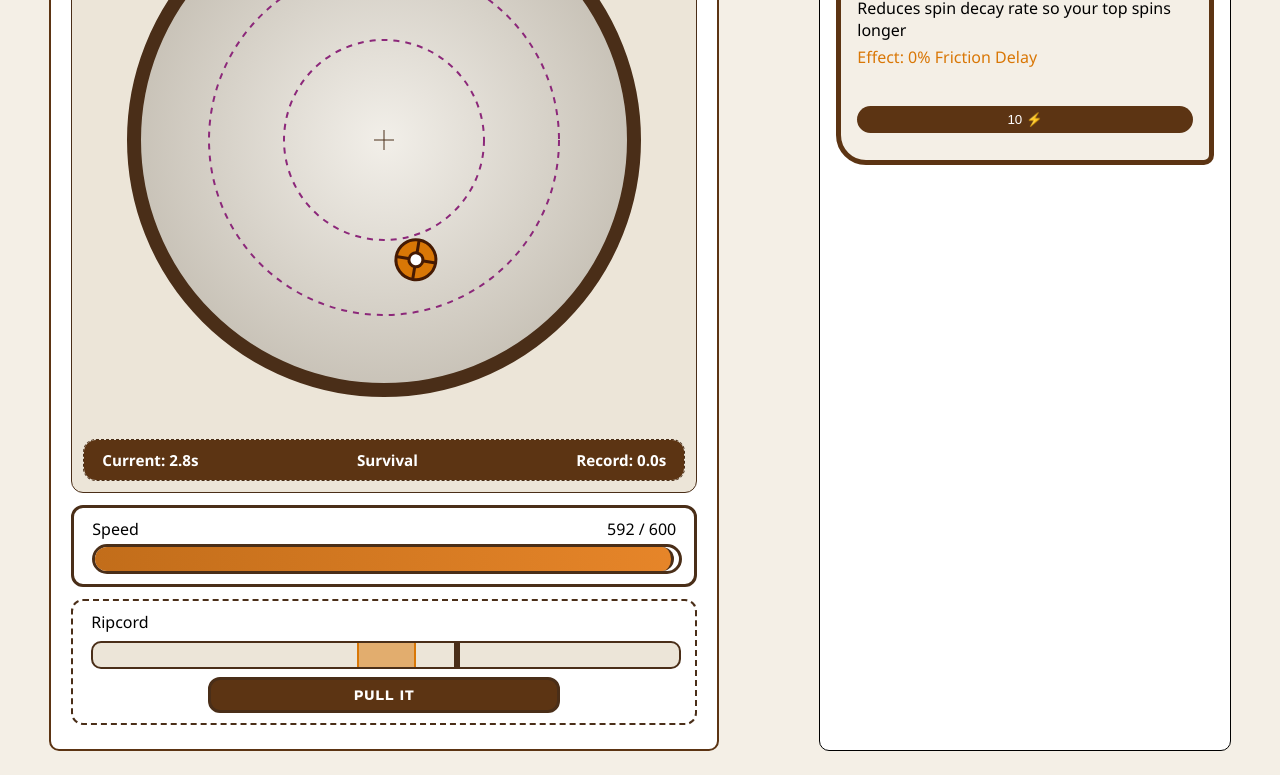
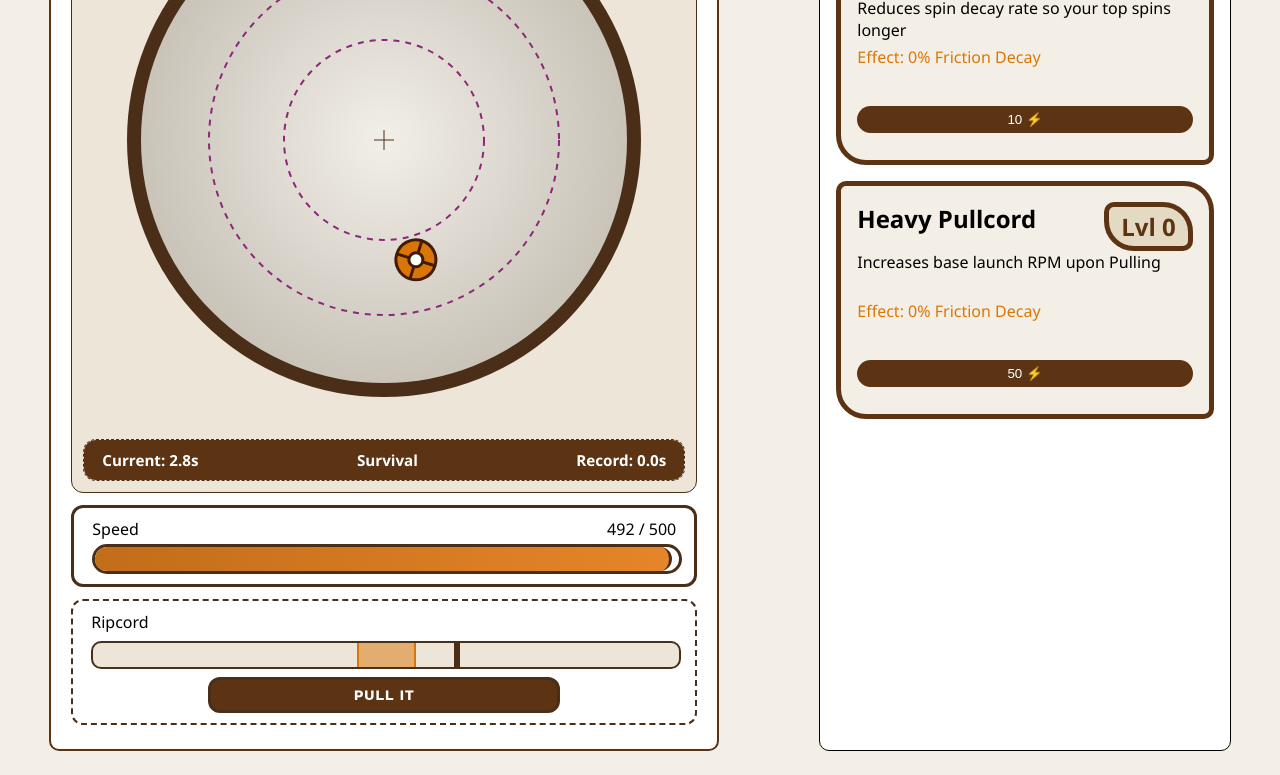
Before and after one commit to MGAceret/Incremental-Beyblade, a website built with Vite: page index.html in a window 1280 px wide. Both pictures are taken after a click on the button "PULL IT". Shown: the part 295-1070 px from the top of the page. Built offline with nearby package versions, Linux system fonts and the light colour scheme.

Commit message:
Add new upgrade for testing. Became far too redundant.

```diff
--- a/index.html
+++ b/index.html
@@ -77,7 +77,7 @@
                 <span id="bearing-desc"></span>
               </div>
               <div class="upgrade-module-effect">
-                Effect: <span id="bearing-effect"> 0% Friction Delay</span>
+                Effect: <span id="bearing-effect"> 0% Friction Decay</span>
               </div>
               <div class="upgrade-module-footer">
                 <button id="buy-bearing-btn" type="button">
@@ -85,6 +85,26 @@
                 </button>
               </div>
             </div>
+
+            <!-- Upgrade 2 -->
+            <div class="upgrade-module">
+              <div class="upgrade-module-header">
+                <h2>Heavy Pullcord</h2>
+                <div class="upgrade-module-level">
+                  <h2>Lvl <span id="pullcord-lvl">0</span></h2>
+                </div>
+              </div>
+              <div class="upgrade-module-desc">
+                <span id="pullcord-desc"></span>
+              </div>
+              <div class="upgrade-module-effect">
+                Effect: <span id="pullcord-effect"> 0% Friction Decay</span>
+              </div>
+              <div class="upgrade-module-footer">
+                <button id="buy-pullcord-btn" type="button">
+                  <span id="pullcord-cost">15</span> ⚡
+                </button>
+              </div>
           </div>
       </div>
     </div>
--- a/src/main.ts
+++ b/src/main.ts
@@ -63,16 +63,15 @@ ripcordBtn.addEventListener('click', () => {
   if (isSpinning) return; // Cannot launch if the beyblade is still active
 
   const accuracy = Math.abs(needlePos - 50);
-  let launchRpm = 1000;
-  let launchSpeed = 5.0;
+  let launchRpm = beyblade.maxRpm;
+  let launchSpeed = null;
 
   if (accuracy <= 5) {
     // Critical Launch
-    launchRpm = 2000;
+    launchRpm *= 3;
     launchSpeed = 8.0;
   } else {
     // Weak Launch
-    launchRpm = 600;
     launchSpeed = 3.0;
   }
 
@@ -120,6 +119,39 @@ buyBearingBtn.addEventListener('click', () => {
   }
 });
 
+const buyPullcordBtn = document.querySelector<HTMLButtonElement>('#buy-pullcord-btn')!;
+const pullcordLvl = document.querySelector<HTMLSpanElement>('#pullcord-lvl')!;
+const pullcordCost = document.querySelector<HTMLSpanElement>('#pullcord-cost')!;
+const pullcordDesc = document.querySelector<HTMLSpanElement>('#pullcord-desc')!;
+const pullcordEffect = document.querySelector<HTMLSpanElement>('#pullcord-effect')!;
+
+const pullcordUpgrade = upgrades[1];
+pullcordDesc.textContent = pullcordUpgrade.description;
+pullcordCost.textContent = getUpgradeCost(pullcordUpgrade).toString();
+
+
+buyPullcordBtn.addEventListener('click', () => {
+  const cost = getUpgradeCost(pullcordUpgrade);
+
+  if (spinEnergy >= cost) {
+    // 1. Spend
+    spinEnergy -= cost;
+    energyAmount.textContent = Math.floor(spinEnergy).toString();
+
+    // 2. Level up
+    pullcordUpgrade.level++;
+    energyAmount.textContent = Math.floor(spinEnergy).toString();
+
+    // 3. Apply upgraded physiscs
+    applyUpgradeEffect(pullcordUpgrade, beyblade);
+
+    // 4. Update UI
+    pullcordLvl.textContent = pullcordUpgrade.level.toString();
+    pullcordCost.textContent = getUpgradeCost(pullcordUpgrade).toString();
+    pullcordEffect.textContent = pullcordUpgrade.effectText(pullcordUpgrade.level);
+  }
+});
+
 // [ Animation of Canvas ]
 function animate() {
   ctx.clearRect(0, 0, canvas.width, canvas.height);
--- a/src/upgrades.ts
+++ b/src/upgrades.ts
@@ -20,7 +20,17 @@ export const upgrades: Upgrade[] = [
         baseCost: 10,
         costMultiplier: 1.5,
         description: 'Reduces spin decay rate so your top spins longer',
-        effectText: (lvl) => `-${lvl * 15}% Friction Decay`,
+        effectText: (lvl) => `${lvl * 15}% Friction Decay`,
+    },
+    {
+        id: 'heavy_pullcord',
+        name: 'Heavy Pullcord',
+        category: 'ripcord',
+        level: 0,
+        baseCost: 50,
+        costMultiplier: 2.5,
+        description: 'Increases base launch RPM upon Pulling',
+        effectText: (lvl) => `${lvl * 100} Launch RPM`,
     },
 ];
 
@@ -33,7 +43,8 @@ export function applyUpgradeEffect (upgrade: Upgrade, beyblade: Beyblade): void
         case 'bearing_tip':
             beyblade.decayRate = 0.05 * Math.pow(0.85, upgrade.level);
             break;
-        case 'ripcord_power':
+        case 'heavy_pullcord':
+            beyblade.maxRpm += 100;
             break;
     }
 }
```
